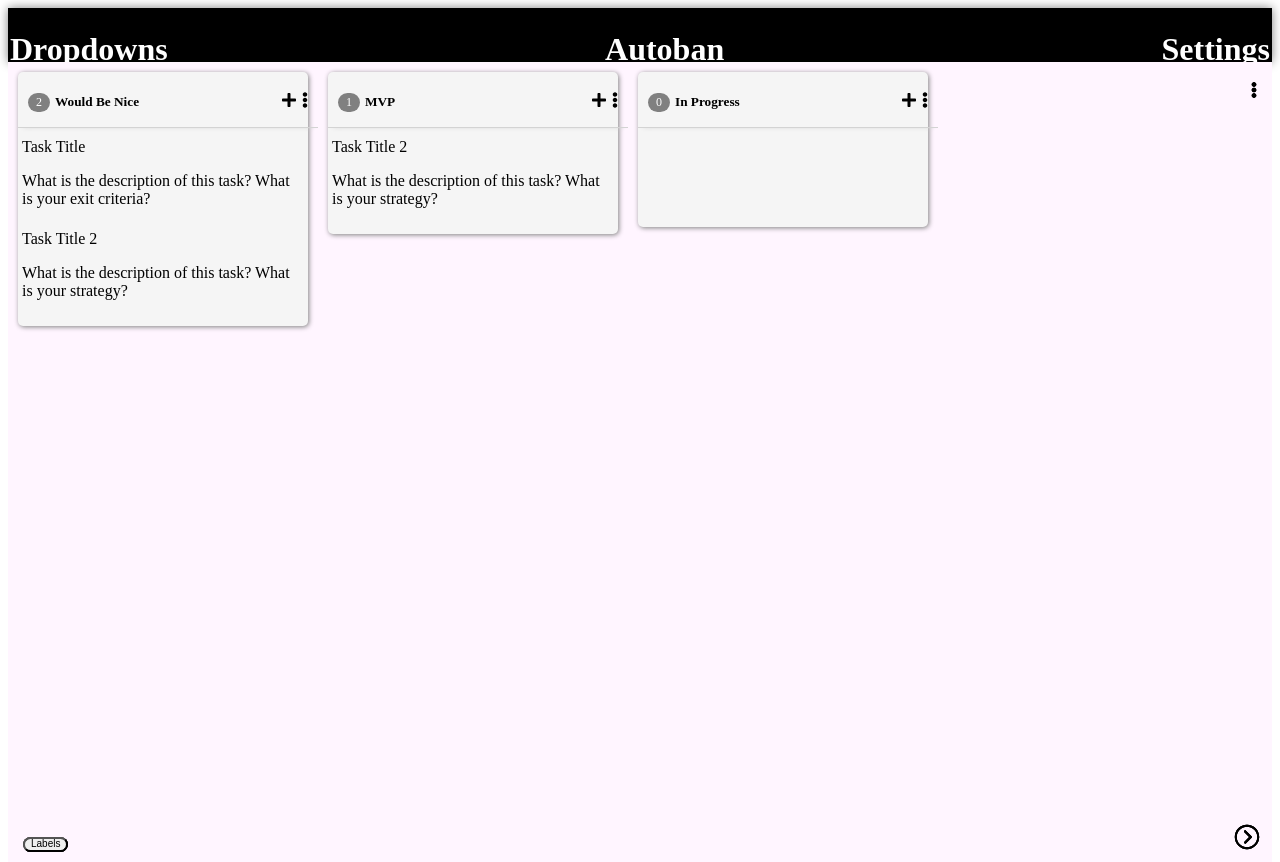
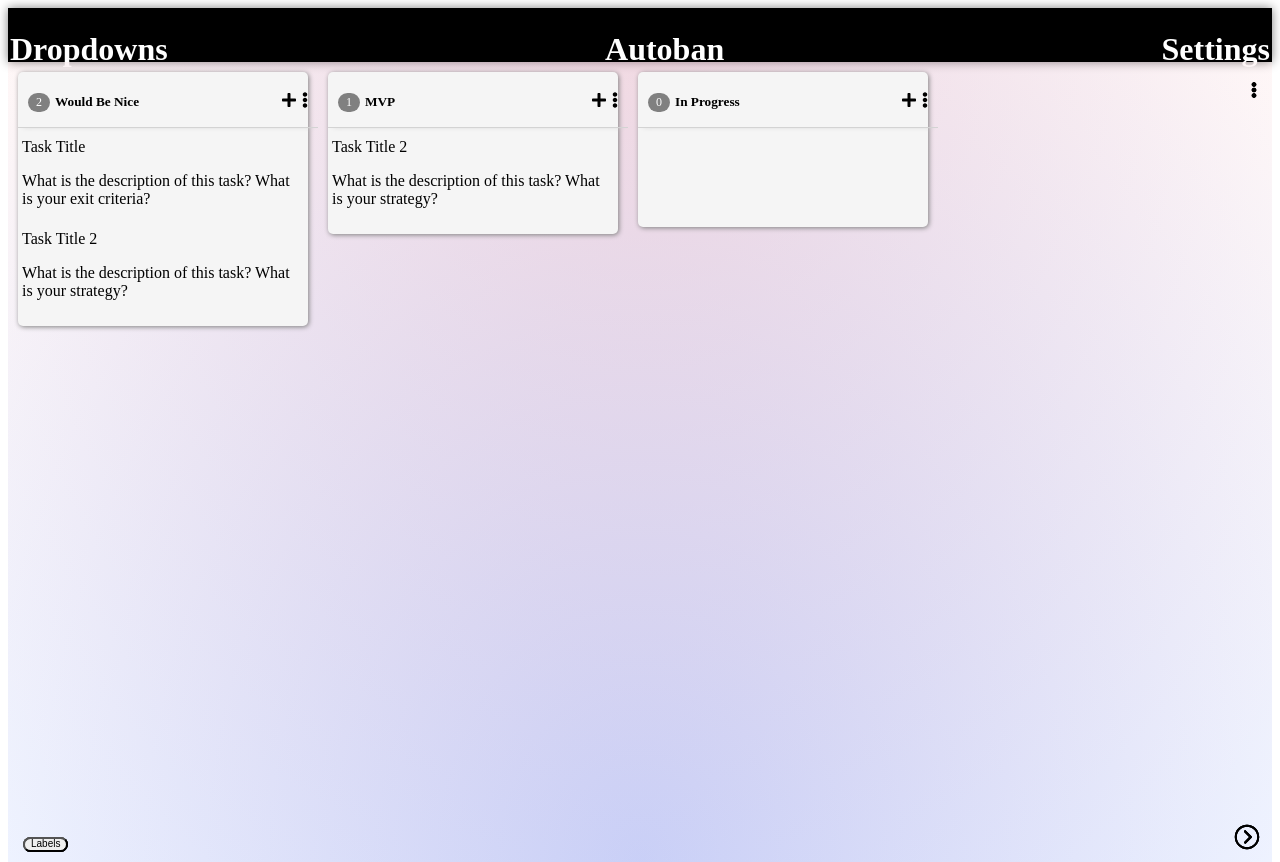
Before and after one commit to TheAutobanApp/Autoban, a React (Create React App) app in the folder client/: page / in a window 1280 px wide. Built offline with nearby package versions, Linux system fonts and the light colour scheme; the HTML template or start-up script is replaced by a standard one.

Commit message:
radial gradient for view background

```diff
--- a/client/src/styles/style.css
+++ b/client/src/styles/style.css
@@ -1,5 +1,7 @@
 :root {
-    --background-color: linear-gradient(45deg, rgb(255, 245, 255), rgb(255, 245, 255))
+    --background-color1: rgba(250, 158, 158, 0.288);
+    --background-color2: rgba(51, 105, 255, 0.288);
+    --nav-color: rgba(39, 53, 250, 0.836);
 }
 
 body {
@@ -24,7 +26,8 @@ body {
     width: 100%;
     display: flex;
     position: relative;
-    background: linear-gradient(45deg, rgb(255, 245, 255), rgb(255, 245, 255))
+    background: radial-gradient(ellipse at top, var(--background-color1), transparent),
+    radial-gradient(ellipse at bottom, var(--background-color2), transparent);
 }
 
 /* column */
```
